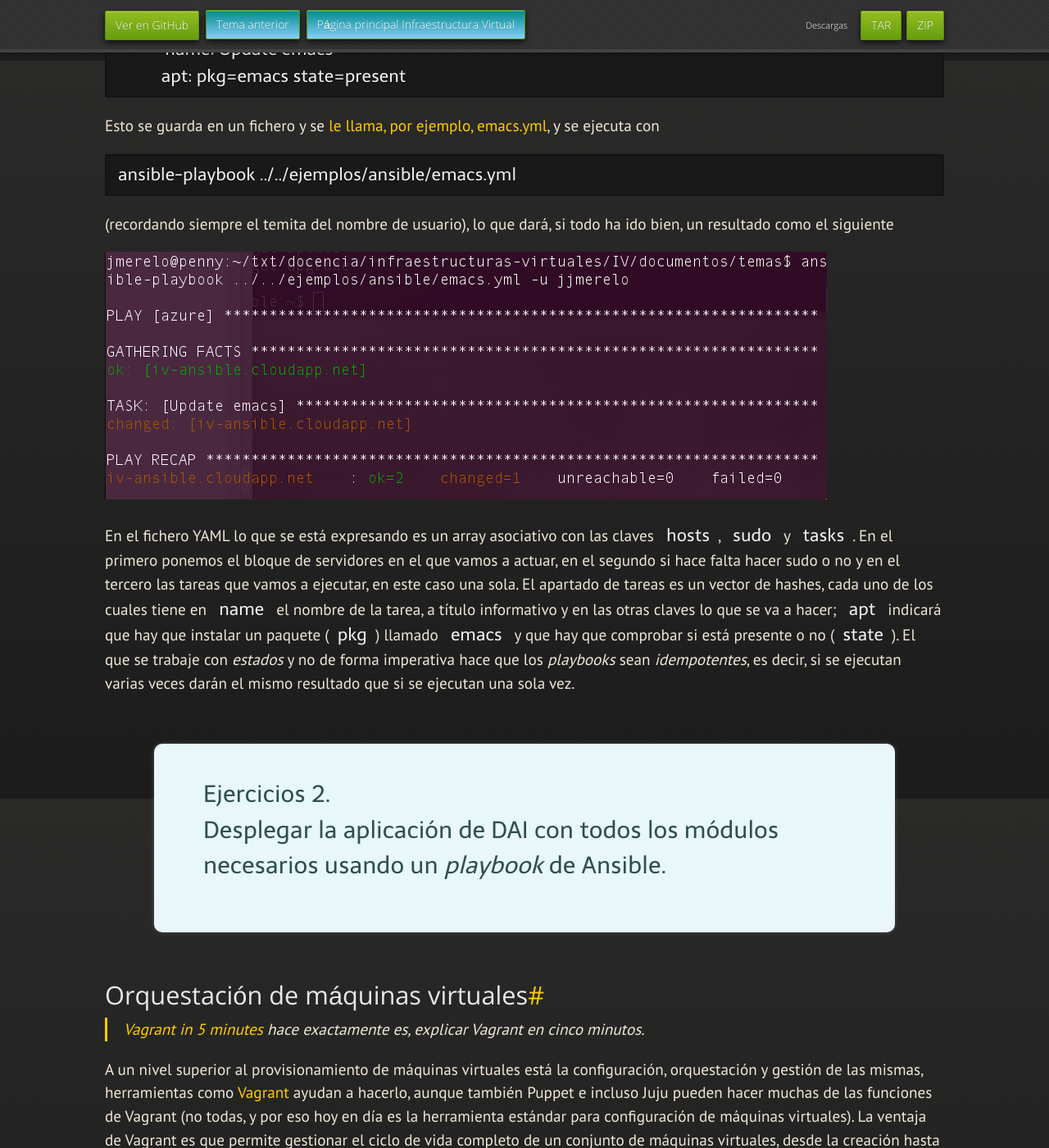
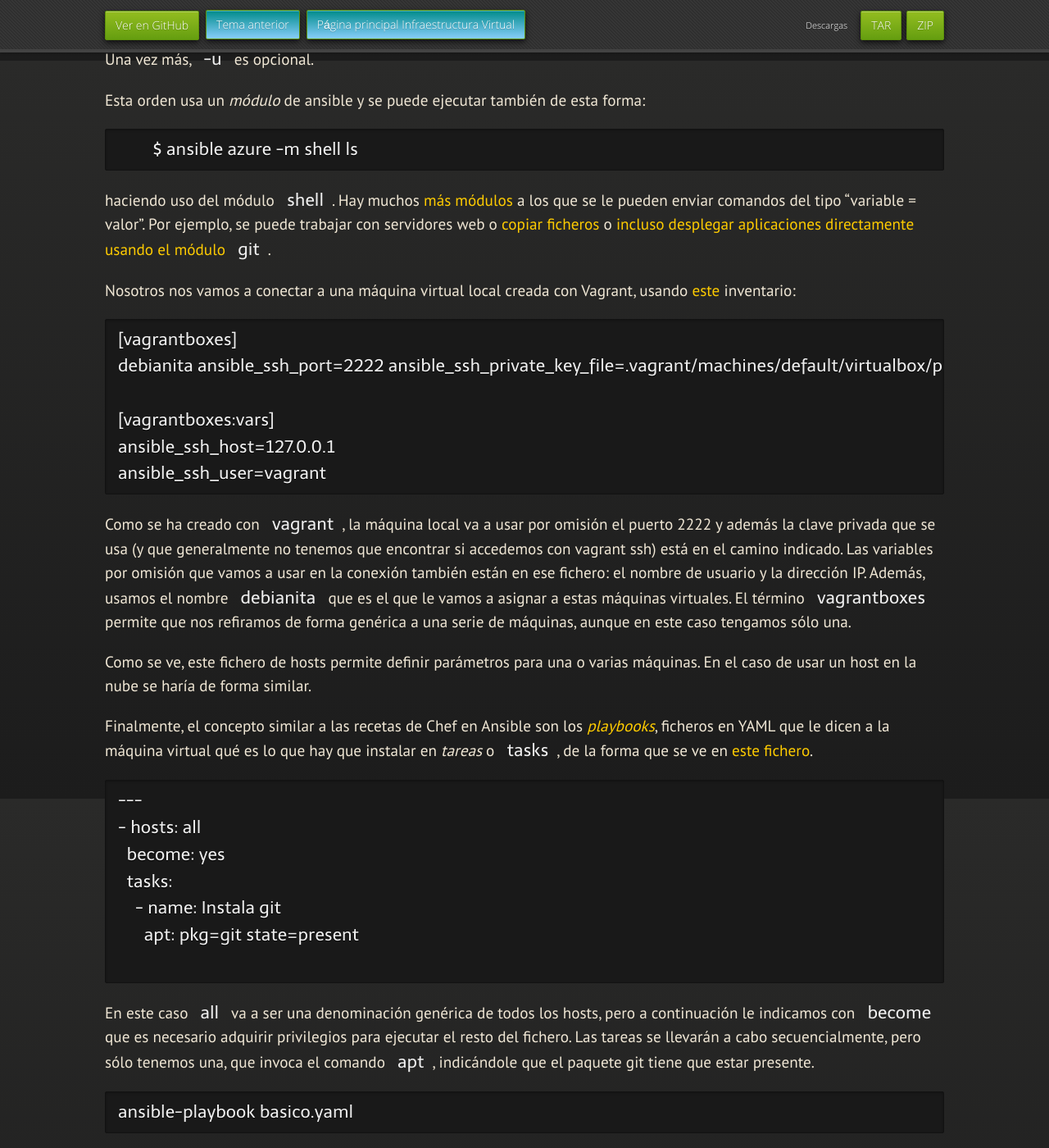
Before and after one commit to JJ/IV, a Jekyll site: the page built from documentos/temas/Gestion_de_configuraciones.md, in a window 1280 px wide and 1400 px high, scrolled down 5326 px. Shown: the whole window at 82% size. Built offline with Jekyll 4.4.1, drawn with Linux system fonts in a browser that asks for light colours; nearby versions of some CDN libraries; some web fonts are replaced; our own code applies the rules of GitHub Pages for plain Markdown files; some of the changed text lies outside the part shown.

Commit message:
Sync documentos/temas/Gestion_de_configuraciones.md de master a gh-pages

````diff
--- a/documentos/temas/Gestion_de_configuraciones.md
+++ b/documentos/temas/Gestion_de_configuraciones.md
@@ -190,6 +190,22 @@
 la conexión por ssh y tener una cuenta válida y forma válida de
 acceder a ella.
 
+Ansible va a necesitar tres ficheros para trabajar
+* Un fichero de configuración general, que se suele llamar `ansible.cfg`
+* Un fichero de configuración específica de los *hosts* con los que se va a trabajar o inventario , que habitualmente se llama `ansible_hosts`.
+* Una o varias recetas o *playbooks* que indican qué se va a instalar, y declara el estado en el que se debe encontrar el sistema al final.
+
+Comencemos por el fichero de configuración, tal como [este](/ejemplos/vagrant/Debian2018/ansible.cfg):
+
+```
+[defaults]
+host_key_checking = False
+inventory = ./ansible_hosts
+```
+
+Lo principal es la primera opción, que permite que la conexión con nuevas máquinas virtuales por `ssh` no pregunte si se acepta la clave nueva de una nueva MAC detectada. La segunda instrucción indica dónde se va a encontrar, por omisión, el fichero de inventario, en este caso en el mismo directorio.
+
+
 Cada máquina que se añada al control de Ansible se tiene que añadir a
 un
 [fichero, llamado inventario](https://docs.ansible.com/ansible/latest/user_guide/intro_inventory.html),
@@ -217,7 +233,7 @@
 ```
 
 Esta orden hace un *ping*, es decir, simplemente comprueba si la
-máquina es accesible desde la máquina local. `-u ` incluye el nombre
+máquina es accesible desde la máquina local. `-u` incluye el nombre
 del usuario (si es diferente del de la máquina local); habrá que
 añadir `--ask-pass` si no se ha configurado la máquina remota para
 poder acceder a ella sin clave.
@@ -255,54 +271,197 @@
 puede trabajar con servidores web o
 [copiar ficheros](https://www.infoworld.com/article/2614204/puppet-or-chef--the-configuration-management-dilemma.html)
 o
-[incluso desplegar aplicaciones directamente usando el módulo `git`](https://docs.ansible.com/ansible/latest/user_guide/intro_adhoc.html#managing-packages)
+[incluso desplegar aplicaciones directamente usando el módulo `git`](https://docs.ansible.com/ansible/latest/user_guide/intro_adhoc.html#managing-packages).
+
+Nosotros nos vamos a conectar a una máquina virtual local creada con Vagrant, usando [este](/ejemplos/vagrant/Debian2018/ansible_hosts) inventario:
+
+```
+[vagrantboxes]
+debianita ansible_ssh_port=2222 ansible_ssh_private_key_file=.vagrant/machines/default/virtualbox/private_key
+
+[vagrantboxes:vars]
+ansible_ssh_host=127.0.0.1
+ansible_ssh_user=vagrant
+```
+
+Como se ha creado con `vagrant`, la máquina local va a usar por
+omisión el puerto 2222 y además la clave privada que se usa (y que
+generalmente no tenemos que encontrar si accedemos con vagrant ssh)
+está en el camino indicado. Las variables por omisión que vamos a usar
+en la conexión también están en ese fichero: el nombre de usuario y la
+dirección IP. Además, usamos el nombre `debianita` que es el que le
+vamos a asignar a estas máquinas virtuales. El término `vagrantboxes`
+permite que nos refiramos de forma genérica a una serie de máquinas,
+aunque en este caso tengamos sólo una.
+
+Como se ve, este fichero de hosts permite definir parámetros para una
+o varias máquinas. En el caso de usar un host en la nube se haría de
+forma similar.
 
 Finalmente, el concepto similar a las recetas de Chef en Ansible son los
 [*playbooks*](https://docs.ansible.com/ansible/latest/user_guide/playbooks_intro.html),
 ficheros en YAML que le dicen a la máquina virtual qué es lo que hay
-que instalar en *tareas*, de la forma siguiente
+que instalar en *tareas* o `tasks`, de la forma que se ve en
+[este fichero](/ejemplos/vagrant/Debian2018/basico.yaml).
 
 ```
 ---
-- hosts: azure
-  sudo: yes
+- hosts: all
+  become: yes
   tasks:
-	- name: Update emacs
-	  apt: pkg=emacs state=present
+    - name: Instala git
+      apt: pkg=git state=present
+
 ```
 
-Esto se guarda en un fichero y se
-[le llama, por ejemplo, emacs.yml](../../ejemplos/ansible/emacs.yml),
-y se ejecuta con
+En este caso `all` va a ser una denominación genérica de todos los
+hosts, pero a continuación le indicamos con `become` que es necesario
+adquirir privilegios para ejecutar el resto del fichero. Las tareas se
+llevarán a cabo secuencialmente, pero sólo tenemos una, que invoca el
+comando `apt`, indicándole que el paquete git tiene que estar presente.
 
 ```
-ansible-playbook ../../ejemplos/ansible/emacs.yml
+ansible-playbook basico.yaml
 ```
 
-(recordando siempre el temita del nombre de usuario), lo que dará, si
-todo ha ido bien, un resultado como el siguiente
+Esto dará, si
+todo ha ido bien, un resultado como el siguiente (para uno que
+instalara emacs en una versión anterior)
 
 ![Instalación de emacs usando ansible](../img/ansible.png)
 
-En el fichero YAML lo que se está expresando es un array asociativo
-con las claves `hosts`, `sudo` y `tasks`. En el primero ponemos el
-bloque de servidores en el que vamos a actuar, en el segundo si hace
-falta hacer sudo o no y en el tercero las tareas que vamos a ejecutar,
-en este caso una sola. El apartado de tareas es un vector de hashes,
-cada uno de los cuales tiene en `name` el nombre de la tarea, a título
-informativo y en las otras claves lo que se va a hacer; `apt` indicará
-que hay que instalar un paquete (`pkg`) llamado `emacs` y que hay que
-comprobar si está presente o no (`state`). El que se trabaje con
-*estados* y no de forma imperativa hace que los *playbooks* sean
-*idempotentes*, es decir, si se ejecutan varias veces darán el mismo
-resultado que si se ejecutan una sola vez.
+Ejecuciones sucesivas arrojarán el mismo resultado, pero en la salida
+`ansible` indicará que ya está instalado, por lo que no hace
+falta. Comprobará que está presente, y no hará nada más.
 
 <div class='ejercicios' markdown='1'>
 
-Desplegar la aplicación de DAI  con todos los módulos necesarios
+Desplegar la aplicación de DAI o de cualquier otra asignatura donde se
+tenga ya el código fuente con todos los módulos necesarios
 usando un *playbook* de Ansible.
 
 </div>
+
+También se pueden instalar varios paquetes a la vez, como en
+[este playbook](/ejemplos/vagrant/Debian2018/basico.yaml)  que instala
+node:
+
+```yaml
+---
+- hosts: vagrantboxes
+  become: yes
+  tasks:
+    - name: Instala paquetes
+      apt:
+        pkg: ['curl', 'build-essential', 'libssl-dev', 'nodejs', 'npm']
+```
+
+En vez de usar un genérico `all` en este caso estamos especificando un
+conjunto de nodos, que en realidad es el mismo, porque no tenemos
+más. El formato de instalación de paquetes es ligeramente diferente,
+pero nos permite instalar diferentes paquetes a la vez.
+
+Ansible usa el concepto de [*rol*](https://docs.ansible.com/ansible/latest/user_guide/playbooks_reuse_roles.html) para agrupar en un directorio una
+serie de tareas que puedan estar relacionadas; por ejemplo, un
+framework específico junto con lo que ese framework necesite, como un
+conjunto de herramientas. A un nivel muy básico, un rol es el
+equivalente a un paquete, módulo o clase, simplemente una agrupación
+de funciones dentro de un directorio que permite estructurar el
+provisionamiento de un módulo o conjunto de módulos.
+
+> Los roles fueron introducidos en la versión 1.2 de ansible, en el
+> año 2013. Es poco probable que tengas una versión anterior, pero
+> podría suceder.
+
+
+Un rol abarca variables, tareas y otro tipo de metadatos, y se
+agruparán en un directorio con un nombre determinado, por ejemplo, el
+rol `ol` estará en el directorio (a partir del playbook que lo use)
+`roles/ol`. Dentro de ese directorio habrá diferentes subdirectorios,
+tales como `tasks` para tareas o `vars` para variables. Por ejemplo,
+vamos a declarar un rol `common` que suele usarse para agrupar tareas
+que van a ser comunes a varios playbooks en un proyecto. Este será el
+[playbook](/ejemplos/vagrant/Debian2018/express.yaml):
+
+```
+---
+- hosts: all
+  become: yes
+  roles:
+    - common
+```
+
+> Normalmente, habría otras tareas (no comunes) en este playbook.
+
+En el directorio `roles/common/tasks` estará este [fichero](/ejemplos/vagrant/Debian2018/roles/common/tasks/main.yaml)
+
+```
+---
+- name: Instala básicos
+  apt:
+    pkg: ['git','make','perl']
+```
+
+Como ya está calificado como tareas, en este fichero se pondría
+directamente lo que estaría dentro de la lista de `tasks` en un
+playbook.
+
+Este sistema de roles, además, permite extender ansible con un sistema llamado
+[*Galaxy*](https://galaxy.ansible.com/), una colección de roles libres
+aportados por la comunidad. Estos roles se pueden descargar e instalar
+en el propio repositorio, pero también se pueden instalar en un lugar
+común para todos.  Por ejemplo, podemos instalar uno para trabajar con
+diferentes versiones de node
+llamado
+[`geerlingguy.nodejs`](https://github.com/geerlingguy/ansible-role-nodejs) de
+esta forma:
+
+```
+ansible-galaxy install geerlingguy.nodejs
+```
+
+
+Se
+usa en un [playbook](/ejemplos/vagrant/Debian2018/node-versions.yml)
+usando el nombre completo, tras intalarlo:
+
+```
+---
+- hosts: debianita
+  become: yes
+  vars_files:
+    - vars/main.yml
+  roles:
+    - geerlingguy.nodejs
+```
+
+En este caso el rol lo que incluye son variables, en vez de tareas,
+con concreto la indicada en la clave `vars_files`. Ese fichero
+contiene solamente:
+
+```
+nodejs_version: "12.x"
+```
+
+indicando la versión del fichero que se va a instalar. Esa variable la
+usará el rol para instalar la versión de node correspondiente.
+
+> Un tutorial bastante extenso de diferentes capacidades de ansible
+> en [Guru99](https://www.guru99.com/ansible-tutorial.html). Digital
+> Ocean también nos
+> enseña
+> [aquí](https://www.digitalocean.com/community/tutorials/configuration-management-101-writing-ansible-playbooks) diferentes
+> características de los playbooks que se pueden usar.
+
+
+<div class='ejercicios' markdown='1'>
+
+Crear un rol `common` que haga ciertas tareas comunes que vayamos a
+usar en todas las máquinas virtuales de los microservicios de la
+asignatura (o, para el caso, cualquier otra asignatura).
+
+</div>
+
 
 Orquestación de máquinas virtuales
 ---------------
````
